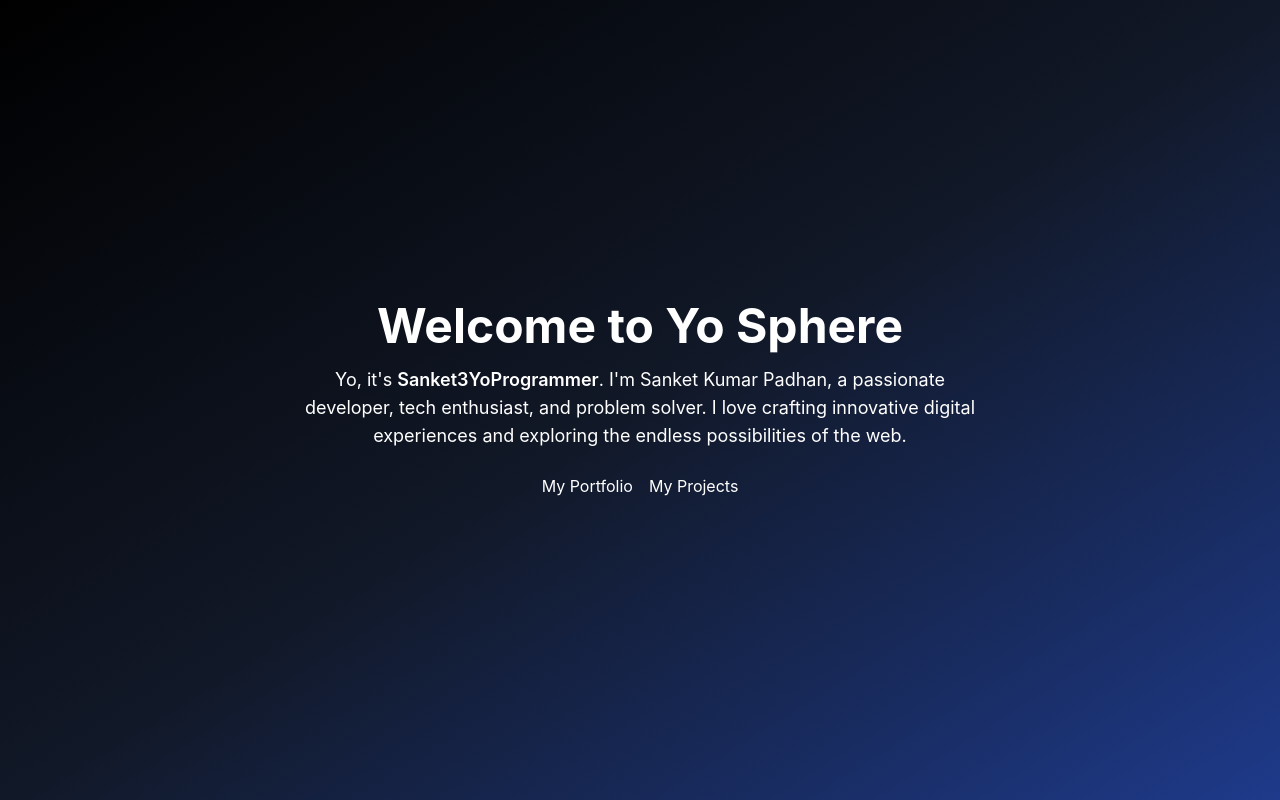
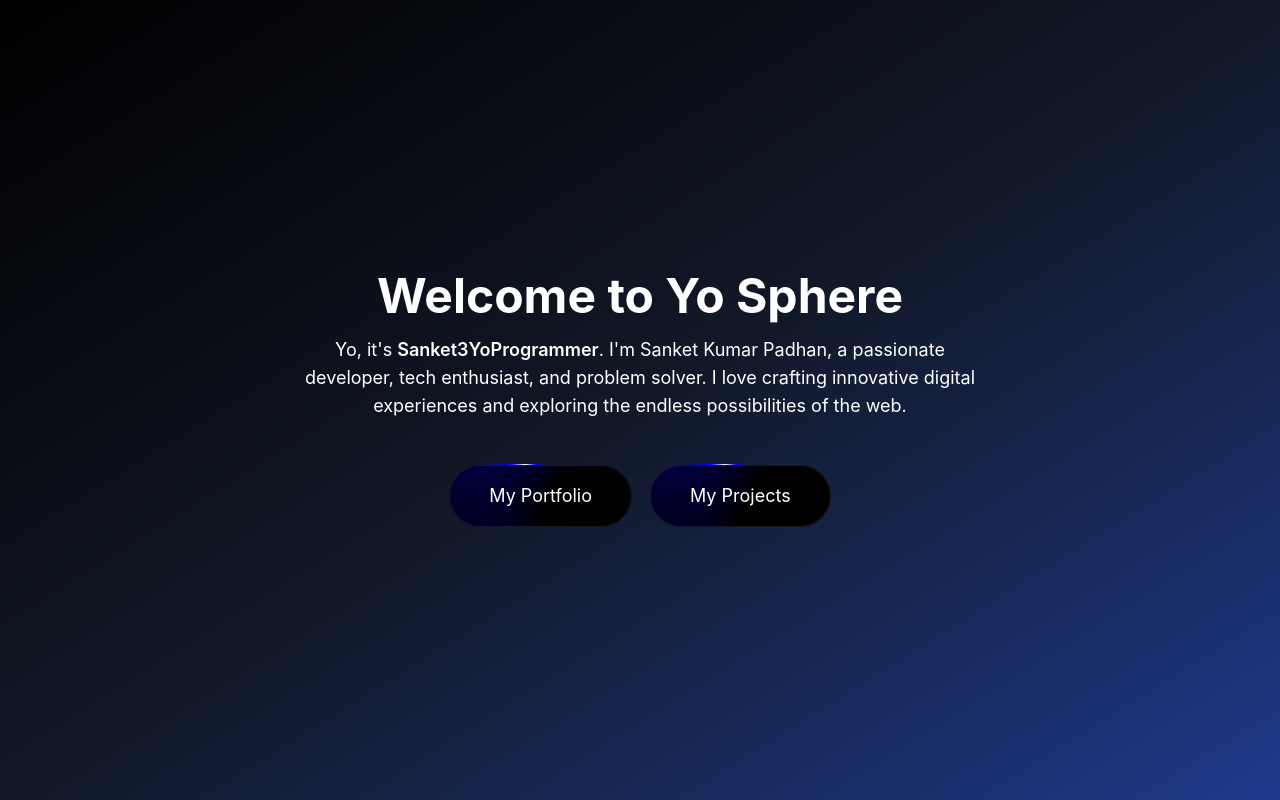
Before and after one commit to Sanket3yoProgrammer/sanketme-projects, a React (Vite) app: page / in a window 1280 px wide. Built offline with nearby package versions, Linux system fonts and the light colour scheme.

Commit message:
Update index.css

```diff
--- a/src/index.css
+++ b/src/index.css
@@ -1,6 +1,8 @@
 @tailwind base;
 @tailwind components;
 @tailwind utilities;
+
+@import url("https://fonts.googleapis.com/css2?family=Inter:opsz,wght@14..32,500&display=swap");
 
 :root {
   color-scheme: dark;
@@ -112,3 +114,198 @@
   background-size: 400% 400%;
   animation: gradient-animation 6s ease infinite;
 }
+
+
+
+
+
+:root {
+  --shiny-cta-bg: #000000;
+  --shiny-cta-bg-subtle: #1a1818;
+  --shiny-cta-fg: #ffffff;
+  --shiny-cta-highlight: blue;
+  --shiny-cta-highlight-subtle: #8484ff;
+}
+
+@property --gradient-angle {
+  syntax: "<angle>";
+  initial-value: 0deg;
+  inherits: false;
+}
+
+@property --gradient-angle-offset {
+  syntax: "<angle>";
+  initial-value: 0deg;
+  inherits: false;
+}
+
+@property --gradient-percent {
+  syntax: "<percentage>";
+  initial-value: 5%;
+  inherits: false;
+}
+
+@property --gradient-shine {
+  syntax: "<color>";
+  initial-value: white;
+  inherits: false;
+}
+
+.shiny-cta {
+  --animation: gradient-angle linear infinite;
+  --duration: 3s;
+  --shadow-size: 2px;
+  isolation: isolate;
+  position: relative;
+  overflow: hidden;
+  cursor: none;
+  outline-offset: 4px;
+  padding: 1.25rem 2.5rem;
+  font-family: inherit;
+  font-size: 1.125rem;
+  line-height: 1.2;
+  border: 1px solid transparent;
+  border-radius: 360px;
+  color: var(--shiny-cta-fg);
+  background: linear-gradient(var(--shiny-cta-bg), var(--shiny-cta-bg))
+      padding-box,
+    conic-gradient(
+        from calc(var(--gradient-angle) - var(--gradient-angle-offset)),
+        transparent,
+        var(--shiny-cta-highlight) var(--gradient-percent),
+        var(--gradient-shine) calc(var(--gradient-percent) * 2),
+        var(--shiny-cta-highlight) calc(var(--gradient-percent) * 3),
+        transparent calc(var(--gradient-percent) * 4)
+      )
+      border-box;
+  box-shadow: inset 0 0 0 1px var(--shiny-cta-bg-subtle);
+
+  &::before,
+  &::after,
+  span::before {
+    content: "";
+    pointer-events: none;
+    position: absolute;
+    inset-inline-start: 50%;
+    inset-block-start: 50%;
+    translate: -50% -50%;
+    z-index: -1;
+  }
+
+  &:active {
+    translate: 0 1px;
+  }
+}
+
+/* Dots pattern */
+.shiny-cta::before {
+  --size: calc(100% - var(--shadow-size) * 3);
+  --position: 2px;
+  --space: calc(var(--position) * 2);
+  width: var(--size);
+  height: var(--size);
+  background: radial-gradient(
+      circle at var(--position) var(--position),
+      white calc(var(--position) / 4),
+      transparent 0
+    )
+    padding-box;
+  background-size: var(--space) var(--space);
+  background-repeat: space;
+  mask-image: conic-gradient(
+    from calc(var(--gradient-angle) + 45deg),
+    black,
+    transparent 10% 90%,
+    black
+  );
+  border-radius: inherit;
+  opacity: 0.4;
+  z-index: -1;
+}
+
+/* Inner shimmer */
+.shiny-cta::after {
+  --animation: shimmer linear infinite;
+  width: 100%;
+  aspect-ratio: 1;
+  background: linear-gradient(
+    -50deg,
+    transparent,
+    var(--shiny-cta-highlight),
+    transparent
+  );
+  mask-image: radial-gradient(circle at bottom, transparent 40%, black);
+  opacity: 0.6;
+}
+
+.shiny-cta span {
+  z-index: 1;
+
+  &::before {
+    --size: calc(100% + 1rem);
+    width: var(--size);
+    height: var(--size);
+    box-shadow: inset 0 -1ex 2rem 4px var(--shiny-cta-highlight);
+    opacity: 0;
+  }
+}
+
+/* Animate */
+.shiny-cta {
+    margin-top: 20px;
+  --transition: 800ms cubic-bezier(0.25, 1, 0.5, 1);
+  transition: var(--transition);
+  transition-property: --gradient-angle-offset, --gradient-percent,
+    --gradient-shine;
+
+  &,
+  &::before,
+  &::after {
+    animation: var(--animation) var(--duration),
+      var(--animation) calc(var(--duration) / 0.4) reverse paused;
+    animation-composition: add;
+  }
+
+  span::before {
+    transition: opacity var(--transition);
+    animation: calc(var(--duration) * 1.5) breathe linear infinite;
+  }
+}
+
+.shiny-cta:is(:hover, :focus-visible) {
+  --gradient-percent: 20%;
+  --gradient-angle-offset: 95deg;
+  --gradient-shine: var(--shiny-cta-highlight-subtle);
+
+  &,
+  &::before,
+  &::after {
+    animation-play-state: running;
+  }
+
+  span::before {
+    opacity: 1;
+  }
+}
+
+@keyframes gradient-angle {
+  to {
+    --gradient-angle: 360deg;
+  }
+}
+
+@keyframes shimmer {
+  to {
+    rotate: 360deg;
+  }
+}
+
+@keyframes breathe {
+  from,
+  to {
+    scale: 1;
+  }
+  50% {
+    scale: 1.2;
+  }
+}
```
